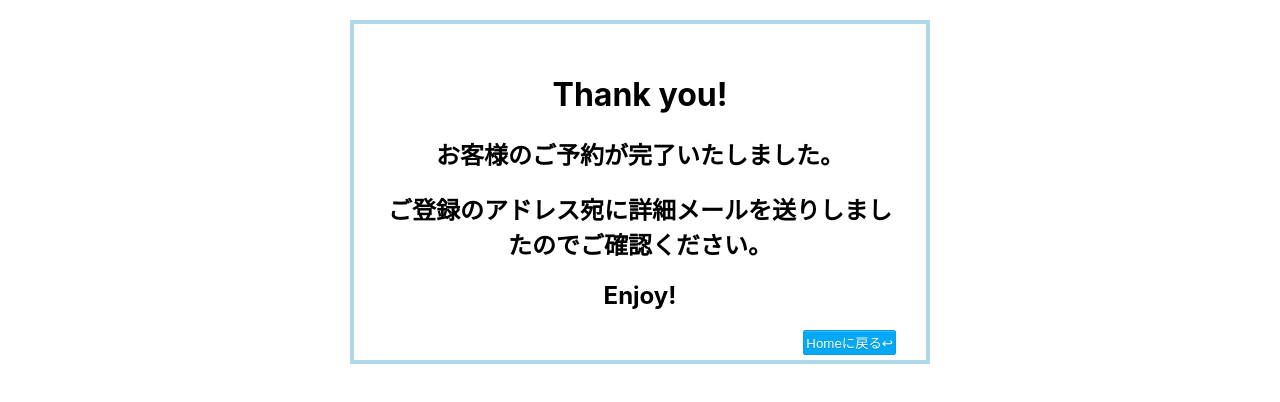
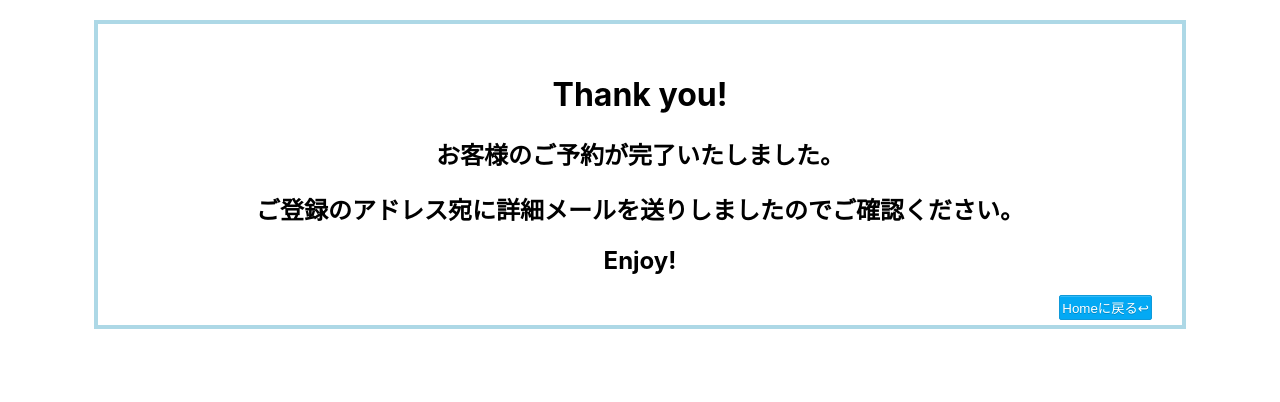
Before and after one commit to dehiron/renspa-react-frontend, a React (Create React App) app: page /checkout in a window 1280 px wide. Shown: the top 402 px of the page. Built offline with nearby package versions, Linux system fonts and the light colour scheme; no server answers.

Commit message:
CSS改善

```diff
--- a/public/index.html
+++ b/public/index.html
@@ -24,7 +24,7 @@
       work correctly both with client-side routing and a non-root public URL.
       Learn how to configure a non-root public URL by running `npm run build`.
     -->
-    <title>React App</title>
+    <title>RenSpa</title>
   </head>
   <body>
     <noscript>You need to enable JavaScript to run this app.</noscript>
--- a/src/components/Style.css
+++ b/src/components/Style.css
@@ -1,6 +1,6 @@
 #container{
     border: lightblue solid 4px;
-    width: 40%;
+    width: 80vw;
     margin: auto;
     margin-top: 20px;
     display : block;
@@ -160,6 +160,7 @@
 .calendar {
     text-align: center;
     padding-bottom: 20px;
+
 }
 
 .home-main{
```
Also changed, not shown: 1 other file (tests, documents, lock files or other folders).
